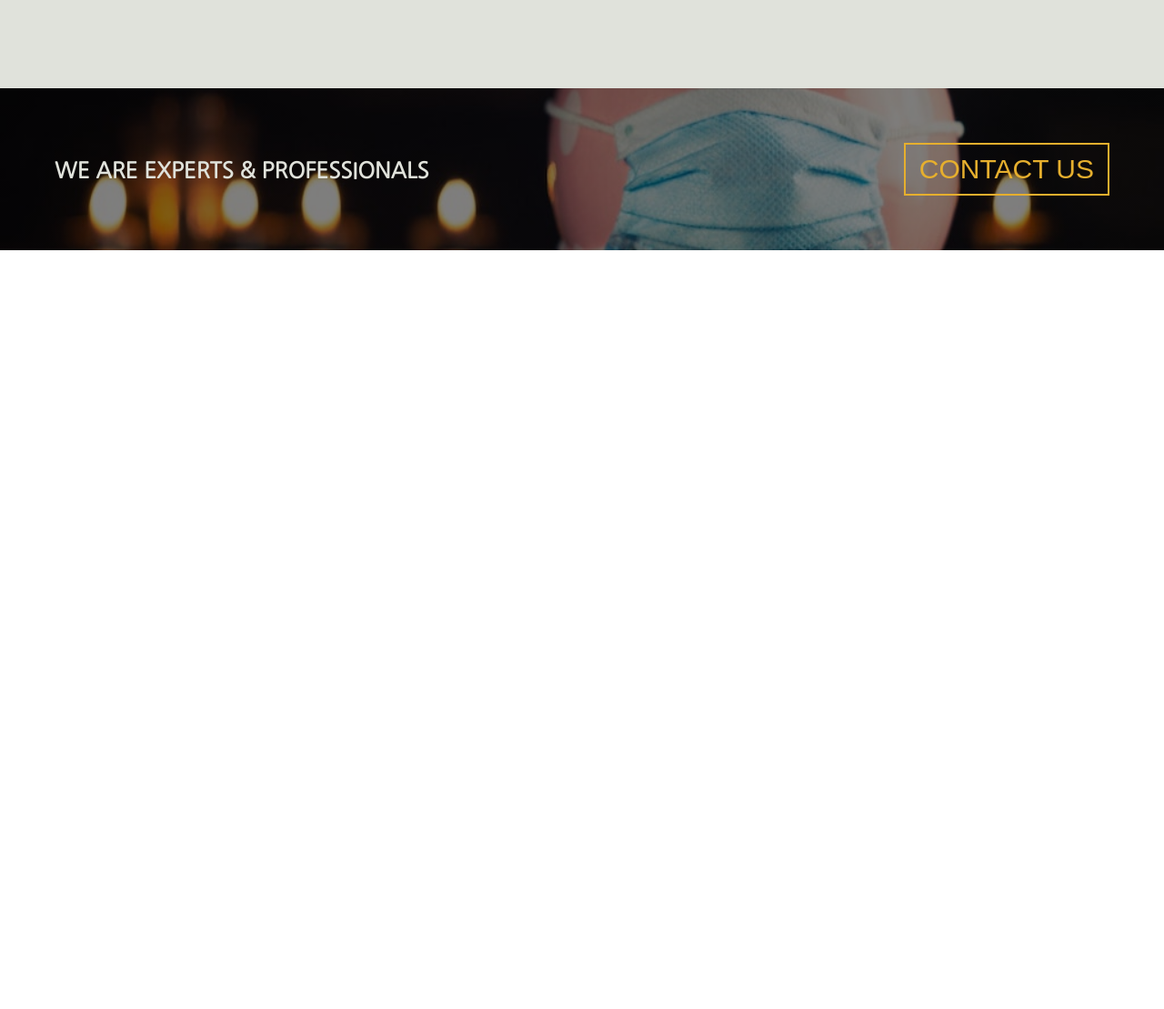
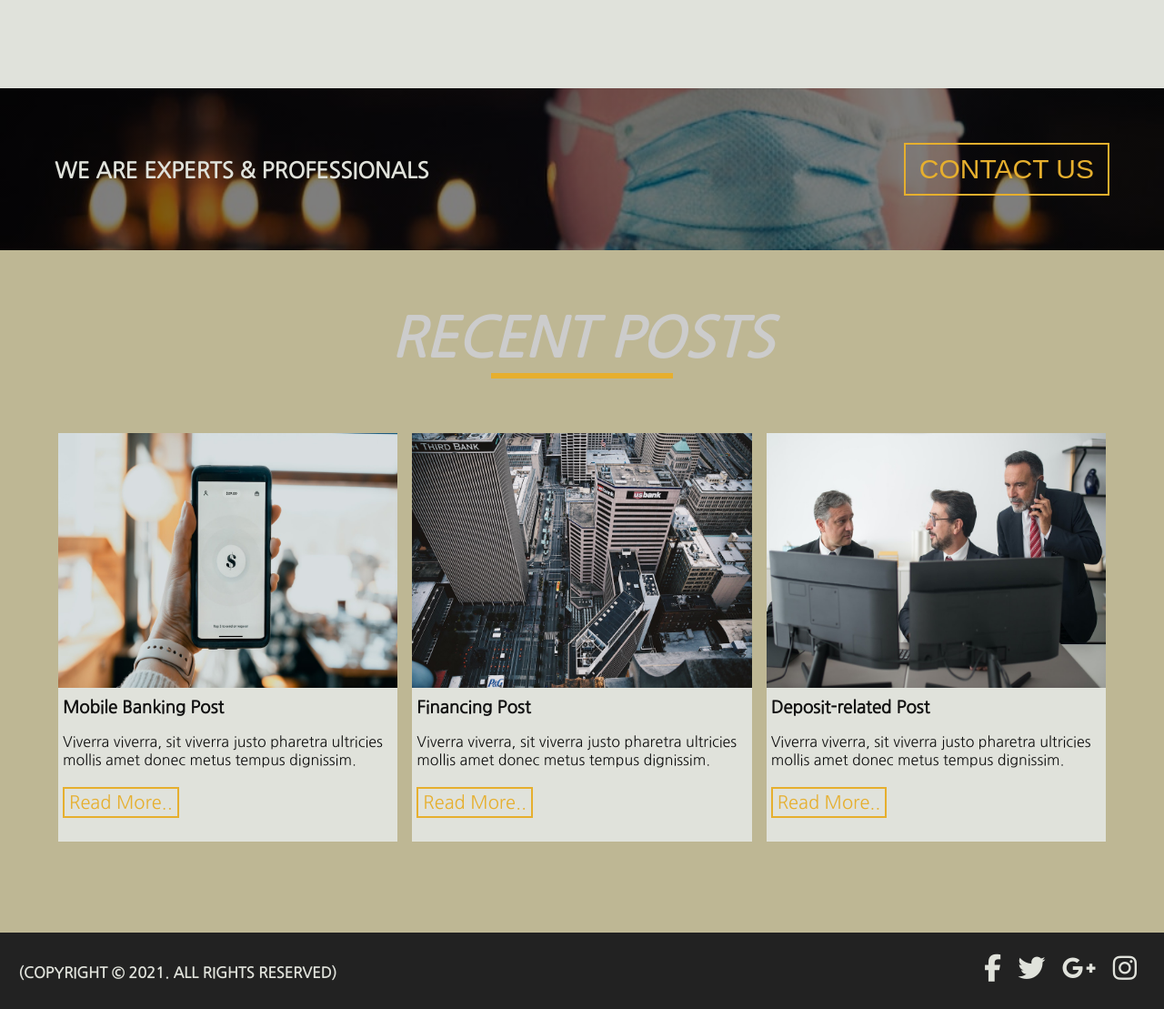
Before and after one commit to debutler266/Banking-Agency-Webite, a plain HTML site: page index.html in a window 1280 px wide. Shown: the part 2526-3635 px from the top of the page at 91% size. Before the commit the page ends 2801 px from the top, so only its background shows below. Drawn offline with Linux system fonts and the light colour scheme.

Commit message:
added the structure & styled Posts & footer sections, mobile responsivness for all sized devices sm,med,lg added to project

```diff
--- a/index.html
+++ b/index.html
@@ -294,5 +294,109 @@
 
 
 
+
+
+
+
+
+
+<!-- Posts -->
+<section id="posts">
+  <div class="title">
+    <div class="title-text">
+      <h1>Recent Posts</h1>
+    </div>
+    <div class="title-underline"></div>
+  </div>
+
+
+  <div class="post-container">
+
+    <article class="post-item">
+      <div class="img-container">
+        <img src="img/partnership1.jpg" alt="post">
+        <a href="##"><i class="fa fa-search"></i></a>
+      </div>
+      <div class="text-container">
+        <h1>Mobile Banking Post</h1>
+        <p>Viverra viverra, sit viverra justo pharetra ultricies mollis
+          amet donec metus tempus dignissim.</p>
+          <a href="##">Read More..</a>
+      </div>
+    </article>
+
+
+
+    <article class="post-item">
+      <div class="img-container">
+        <img src="img/partnership2.jpg" alt="post">
+        <a href="##"><i class="fa fa-search"></i></a>
+      </div>
+      <div class="text-container">
+        <h1>Financing Post</h1>
+        <p>Viverra viverra, sit viverra justo pharetra ultricies mollis
+          amet donec metus tempus dignissim.</p>
+          <a href="##">Read More..</a>
+      </div>
+    </article>
+
+
+
+
+    <article class="post-item">
+      <div class="img-container">
+        <img src="img/partnership3.jpg" alt="post">
+        <a href="##"><i class="fa fa-search"></i></a>
+      </div>
+      <div class="text-container">
+        <h1>Deposit-related Post</h1>
+        <p>Viverra viverra, sit viverra justo pharetra ultricies mollis
+          amet donec metus tempus dignissim.</p>
+          <a href="##">Read More..</a>
+      </div>
+    </article>
+  </div>
+
+
+</section>
+
+
+<!-- Posts END -->
+
+
+
+
+
+
+
+
+
+
+
+
+<!-- Footer -->
+<footer>
+  <div class="footer-text">
+    <h3>(Copyright &copy; 2021. All rights reserved)</h3>
+  </div>
+  <div class="footer-icons">
+    <a href="##"><i class="fa fa-facebook"></i></a>
+    <a href="##"><i class="fa fa-twitter"></i></a>
+    <a href="##"><i class="fa fa-google-plus"></i></a>
+    <a href="##"><i class="fa fa-instagram"></i></a>
+  </div>
+</footer>
+
+
+
+
+
+<!-- Footer END -->
+
+
+
+
+
+
   </body>
 </html>
--- a/style.css
+++ b/style.css
@@ -367,6 +367,129 @@ nav ul li a:hover {
 
 
 
+
+
+
+
+
+
+
+#posts {
+  background: #beb794;
+  padding: 20px 0 80px 0;
+}
+
+.post-container {
+  margin: 0 auto;
+  max-width: 90vw;
+}
+
+.post-item {
+  background-color: #e0e2db;
+  color: #111;
+  margin: 20px 0;
+}
+
+#posts img {
+  width: 100%;
+  display: block;
+}
+
+.img-container {
+  position: relative;
+  background: linear-gradient(rgba(0, 0, 0, 0.8),rgba(0, 0, 0, 0.8));
+}
+
+.img-container .fa {
+  position: absolute;
+  left: 50%;
+  top: 50%;
+  transform: translate(-50%, -50%);
+  font-size: 48px;
+  color: #e6af2e;
+  transition: opacity 4.2s;
+  opacity: 0;
+}
+
+.img-container:hover img {
+  opacity: 0.4;
+}
+
+.img-container:hover .fa {
+  opacity: 1;
+}
+
+.text-container {
+  padding: 10px 5px 30px 5px;
+}
+
+.text-container p {
+  margin: 15px 0 25px 0;
+}
+
+.text-container a {
+  text-decoration: none;
+  font-size: 20px;
+  padding: 5px;
+  border: 2px solid #e6af2e;
+  color: #e6af2e;
+  margin-bottom: 20px;
+}
+
+.text-container a:hover {
+  background-color: #111;
+  border-color: #111;
+}
+
+
+
+
+
+
+
+
+
+
+footer {
+  background-color: #222;
+  padding: 20px;
+  display: flex;
+  flex-wrap: wrap;
+  justify-content: space-between;
+  align-items: baseline;
+}
+
+.footer-text {
+  font-size: 14px;
+  text-transform: uppercase;
+  color: #e0e2db;
+  margin-bottom: 10px;
+}
+
+.footer-icons {
+  font-size: 30px;
+}
+
+.footer-icons .fa {
+  margin-right: 10px;
+  color: #e0e2db;
+  transition: transform 2.2s;
+}
+
+
+.footer-icons .fa:hover {
+  color: #e6af2e;
+  transform: translateY(-15px); /* makes social icons float upwards */
+}
+
+
+
+
+
+
+
+
+
 /* responsivness for DESKTOP */
 
 @media screen and (min-width:576px) {
@@ -405,7 +528,18 @@ nav ul li a:hover {
   }
 
 
+
+
+  .post-container {
+    display: grid;
+    grid-template-columns: repeat(2, 1fr);
+    grid-column-gap: 1em;
+    grid-row-gap: 1em;
+  }
+
+
 }
+
 
 
 
@@ -451,4 +585,12 @@ nav ul li a:hover {
     grid-column-gap: 1em;
   }
 
+
+  .post-container {
+    display: grid;
+    grid-template-columns: repeat(3, 1fr);
+    grid-column-gap: 1em;
+    grid-row-gap: 1em;
+  }
+
 }
```
